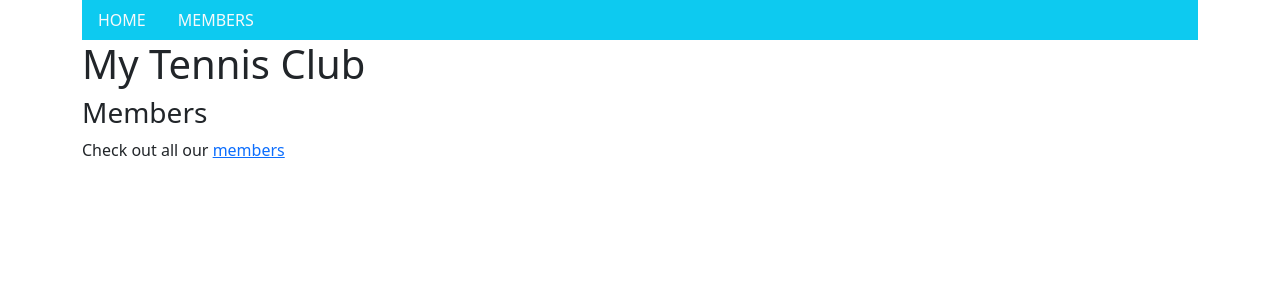
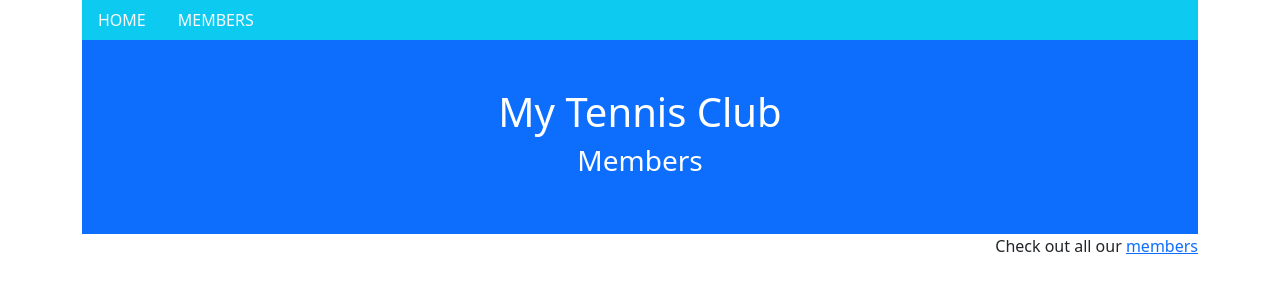
Before and after one commit to meiyujack/best_practice_Django, a Django app: page / in a window 1280 px wide. Shown: the top 300 px of the page. Run offline with Django 5.2, Linux system fonts and the light colour scheme; some libraries are stand-ins or nearby versions.

Commit message:
more bootstarp5

```diff
--- a/my_tennis_club/members/templates/main.html
+++ b/my_tennis_club/members/templates/main.html
@@ -6,11 +6,9 @@
 
 
 {% block content %}
-    <div class="main">
+    <div class="container-fluid p-5 bg-primary text-white text-center">
         <h1>My Tennis Club</h1>
-
         <h3>Members</h3>
-
-        <p>Check out all our <a href="members/">members</a></p>
     </div>
+    <p class="float-end">Check out all our <a href="members/">members</a></p>
 {% endblock %}
--- a/my_tennis_club/members/templates/motherboard.html
+++ b/my_tennis_club/members/templates/motherboard.html
@@ -1,5 +1,5 @@
 <!DOCTYPE html>
-<html>
+<html lang="en">
 
 <head>
     <title>{% block title %}{% endblock %}</title>
@@ -7,6 +7,7 @@
     {% bootstrap_css %}
     {% bootstrap_javascript %}
     {% bootstrap_messages %}
+    <meta charset="utf-8" name="viewport" content="width=device-width, initial-scale=1">
 </head>
 
 <body>
```
